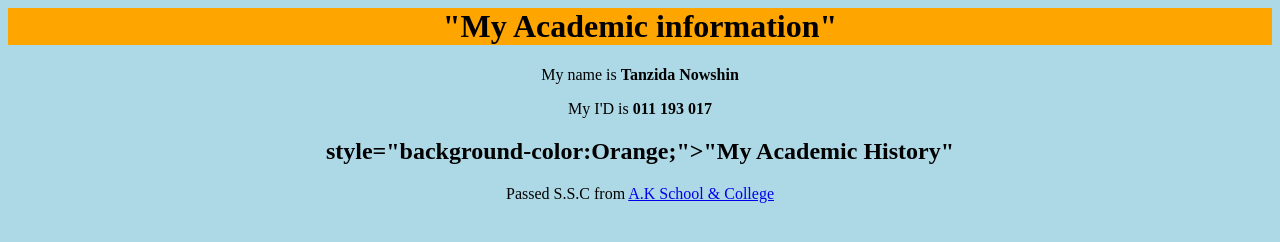
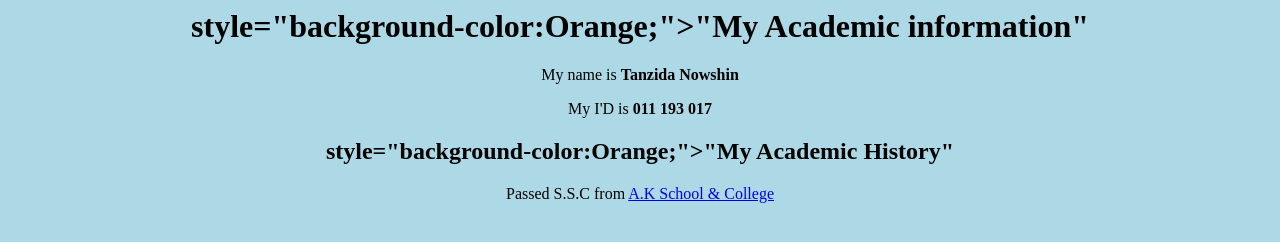
Before and after one commit to nowshin9999/nowshin9999.github.io, a plain HTML site: page project.html in a window 1280 px wide. Drawn offline with Linux system fonts and the light colour scheme.

Commit message:
Update project.html

```diff
--- a/project.html
+++ b/project.html
@@ -13,7 +13,7 @@ body {
     }
   </style>
 <body>
-  <h1 style="background-color:Orange;">"My Academic information"</h1>
+  <h1> style="background-color:Orange;">"My Academic information"</h1>
   <p> My name is <b>Tanzida Nowshin</b></p>
   <p>My I'D is <b>011 193 017</b></p>
   <h2> style="background-color:Orange;">"My Academic History"</h2>
```
